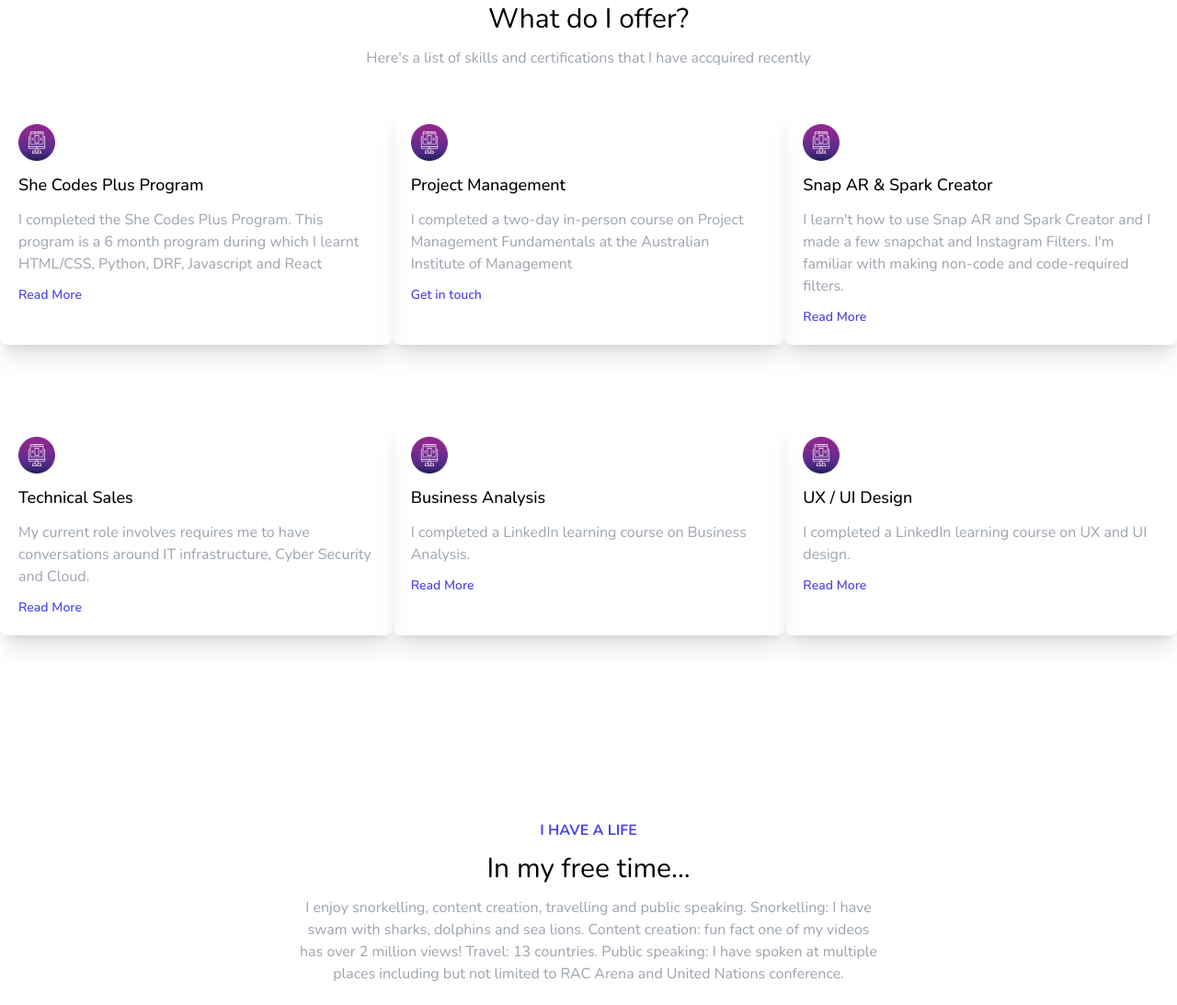
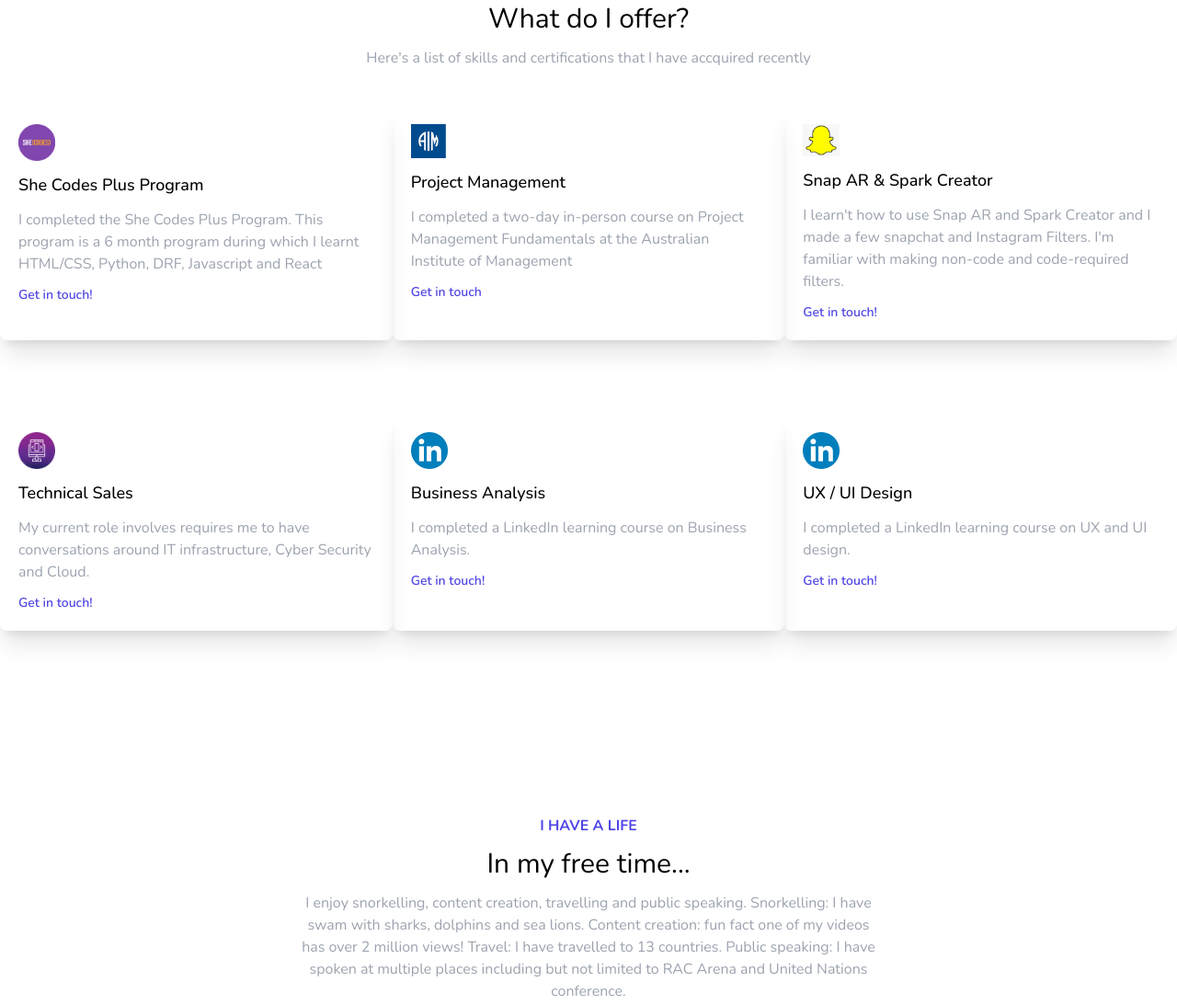
Before and after one commit to chandinithirumalai/SheCodesShowcasePortfolio, a website: page index.html in a window 1280 px wide. Shown: the part 2160-3253 px from the top of the page at 92% size. Drawn offline with nearby package versions, Linux system fonts and the light colour scheme.

Commit message:
changes made
added images, changed get in touch

```diff
--- a/index.html
+++ b/index.html
@@ -168,13 +168,13 @@
             <div
               class="w-full md:w-4/12 shadow-xl rounded-lg p-5 my-3 md:my-10 flex flex-col gap-3"
             >
-              <img class="w-10" src="./img/icon.png" alt="" />
+              <img class="w-10" src="./img/SheCodes_1-e1657863957172.png" alt="" />
               <h1 class="font-medium text-lg dark:text-white">She Codes Plus Program</h1>
               <p class="text-gray-400">
                 I completed the She Codes Plus Program. This program is a 6 month program during which I learnt HTML/CSS, Python, DRF, Javascript and React
               </p>
               <a class="text-indigo-600 font-semibold text-sm" href="#contact"
-                >Read More</a
+                >Get in touch! </a
               >
             </div>
 
@@ -182,7 +182,7 @@
             <div
               class="w-full md:w-4/12 shadow-xl rounded-lg p-5 my-3 md:my-10 flex flex-col gap-3"
             >
-              <img class="w-10" src="./img/icon.png" alt="" />
+              <img class="w-10" src="./img/aimwa.png" alt="" />
               <h1 class="font-medium text-lg dark:text-white">Project Management</h1>
               <p class="text-gray-400">
                 I completed a two-day in-person course on Project Management Fundamentals at the Australian Institute of Management
@@ -196,13 +196,13 @@
             <div
               class="w-full md:w-4/12 shadow-xl rounded-lg p-5 my-3 md:my-10 flex flex-col gap-3"
             >
-              <img class="w-10" src="./img/icon.png" alt="" />
+              <img class="w-10" src="./img/snapchat.png" alt="" />
               <h1 class="font-medium text-lg dark:text-white">Snap AR & Spark Creator</h1>
               <p class="text-gray-400">
                 I learn't how to use Snap AR and Spark Creator and I made a few snapchat and Instagram Filters. I'm familiar with making non-code and code-required filters.
               </p>
               <a class="text-indigo-600 font-semibold text-sm" href="#contact"
-                >Read More</a
+                >Get in touch!</a
               >
             </div>
             <!-- card -->
@@ -215,33 +215,33 @@
                 My current role involves requires me to have conversations around IT infrastructure, Cyber Security and Cloud.
               </p>
               <a class="text-indigo-600 font-semibold text-sm" href="#contact"
-                >Read More</a
+                >Get in touch!</a
               >
             </div>
             <!-- card -->
             <div
               class="w-full md:w-4/12 shadow-xl rounded-lg p-5 my-3 md:my-10 flex flex-col gap-3"
             >
-              <img class="w-10" src="./img/icon.png" alt="" />
+              <img class="w-10" src="./img/LinkedInblue.png" alt="" />
               <h1 class="font-medium text-lg dark:text-white">Business Analysis </h1>
               <p class="text-gray-400">
                 I completed a LinkedIn learning course on Business Analysis.
               </p>
               <a class="text-indigo-600 font-semibold text-sm" href="#contact"
-                >Read More</a
+                >Get in touch!</a
               >
             </div>
             <!-- card -->
             <div
               class="w-full md:w-4/12 shadow-xl rounded-lg p-5 my-3 md:my-10 flex flex-col gap-3"
             >
-              <img class="w-10" src="./img/icon.png" alt="" />
+              <img class="w-10" src="./img/LinkedInblue.png" alt="" />
               <h1 class="font-medium text-lg dark:text-white">UX / UI Design</h1>
               <p class="text-gray-400">
                 I completed a LinkedIn learning course on UX and UI design.
               </p>
               <a class="text-indigo-600 font-semibold text-sm" href="#contact"
-                >Read More</a
+                >Get in touch!</a
               >
             </div>
           </div>
@@ -256,7 +256,7 @@
             <h1 class="text-indigo-600 font-bold">I HAVE A LIFE</h1>
             <h1 class="text-3xl dark:text-white">In my free time...</h1>
             <p class="w-1/2 text-center text-gray-400">
-              I enjoy snorkelling, content creation, travelling and public speaking. Snorkelling:  I have swam with sharks, dolphins and sea lions. Content creation: fun fact one of my videos has over 2 million views! Travel: 13 countries. Public speaking: I have spoken at multiple places including but not limited to RAC Arena and United Nations conference.
+              I enjoy snorkelling, content creation, travelling and public speaking. Snorkelling:  I have swam with sharks, dolphins and sea lions. Content creation: fun fact one of my videos has over 2 million views! Travel: I have travelled to 13 countries. Public speaking: I have spoken at multiple places including but not limited to RAC Arena and United Nations conference.
             </p>
           </div>
           <!-- bottom -->
@@ -347,17 +347,14 @@
             <!-- <img class="w-8" src="./img/logo.png" alt="" /> -->
             <span class="text-2xl font-bold text-white">Chandini Thirumalai.</span>
           </div>
-          <!-- <span class="hidden md:block font-medium text-white"
-            >© 2022 Portwind. Design with ♥️ by Lama Dev.</span -->
-          >
+
+
           <div class="flex gap-2">
 
             <a href="https://www.linkedin.com/in/chandini-thirumalai/"><img class="w-4 cursor-pointer" src="./img/LinkedIn.png"></a>
             <a href="https://www.instagram.com/chandinicomprehends/"><img class="w-4 cursor-pointer" src="./img/Instagram.png"></a>
 
-            <!-- <img class="w-4 cursor-pointer" src="./img/instagram.png" alt="" />
-            <img class="w-4 cursor-pointer" src="./img/linkedin.png" alt="" />
-            <img class="w-4 cursor-pointer" src="./img/facebook.png" alt="" /> -->
+
           </div>
 
 
```
Also changed, not shown: SheCodes_1-e1657863957172.png (added), img/LinkedInblue.png (added), img/SheCodes_1-e1657863957172.png (added), img/aimwa.png (added), img/snapchat.png (added).
